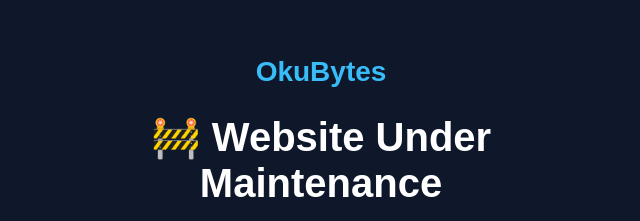
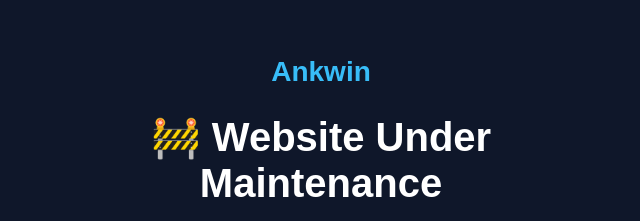
Before and after one commit to okubytes/ankwin-website, a plain HTML site: page index.html in a window 1280 px wide. Shown: the part 230-451 px from the top of the page, 319-959 px from the left. Drawn offline with Linux system fonts and the light colour scheme.

Commit message:
Update index.html

```diff
--- a/index.html
+++ b/index.html
@@ -52,7 +52,7 @@
 
 <div class="container">
 
-<div class="logo">OkuBytes</div>
+<div class="logo">Ankwin</div>
 
 <h1>🚧 Website Under Maintenance</h1>
 
```
